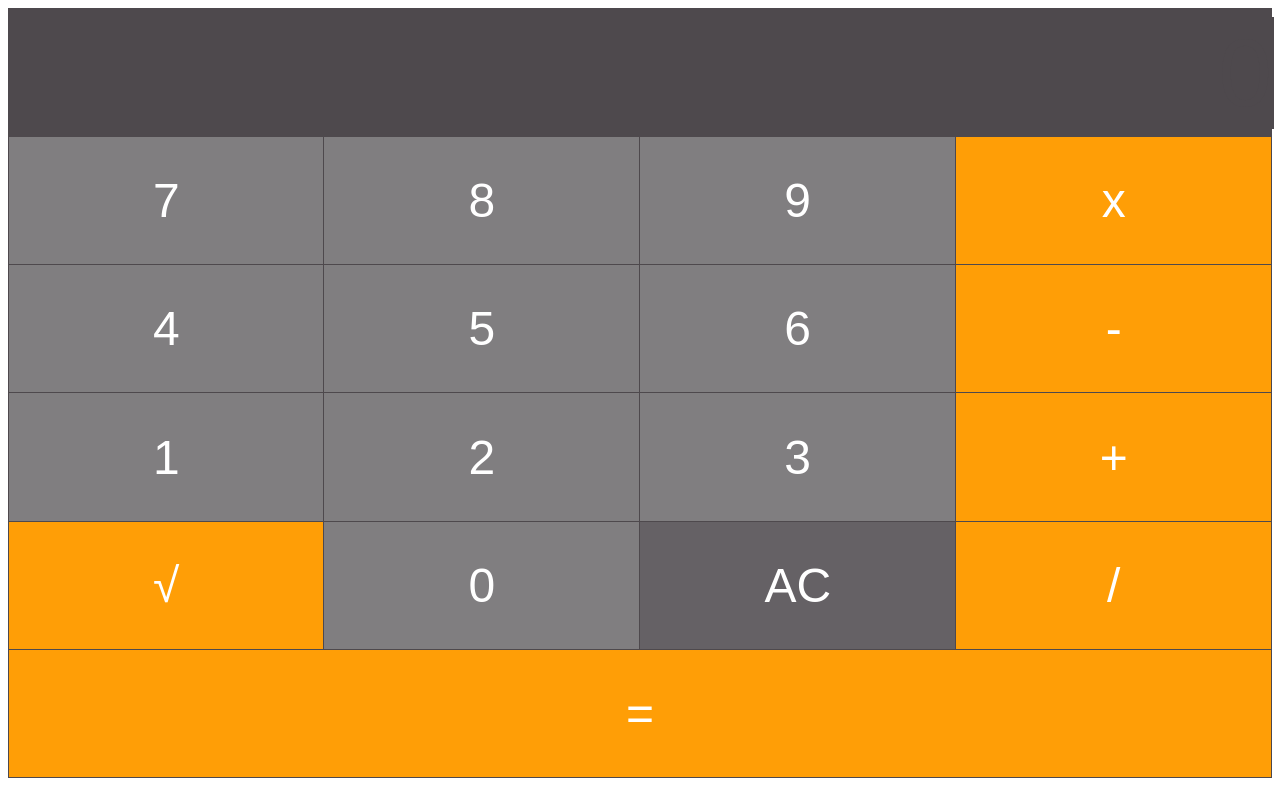
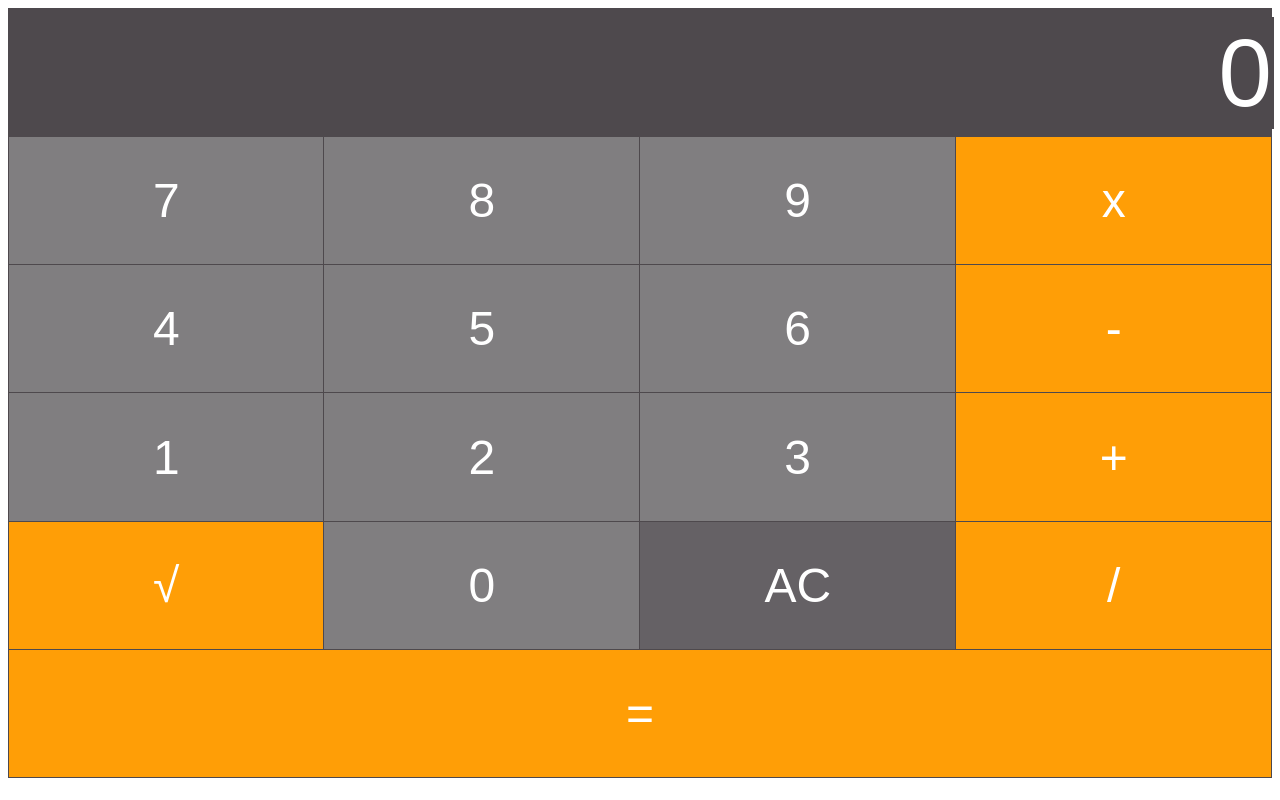
Before and after one commit to Muzi-Maker/JavaScript-Training-Web, a plain HTML site: page calculator.html in a window 1280 px wide. Drawn offline with Linux system fonts and the light colour scheme.

Commit message:
Update style.css

```diff
--- a/style.css
+++ b/style.css
@@ -20,7 +20,7 @@ td{
     text-align: right;
     width: 100%;
     font-size: 2em;
-    color: #4e494d;
+    color: #fff;
     border: 0px;
 }
 
```
